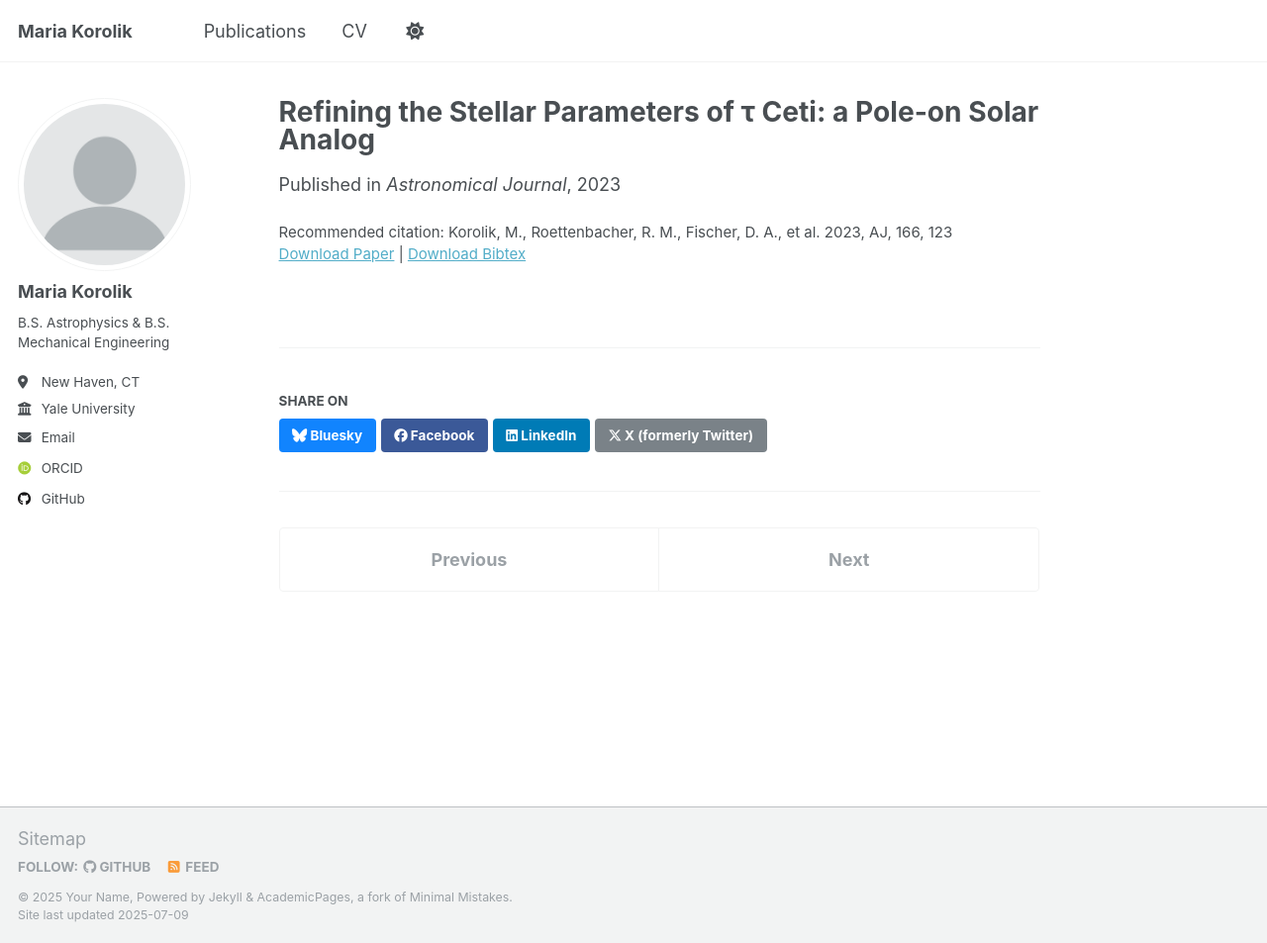
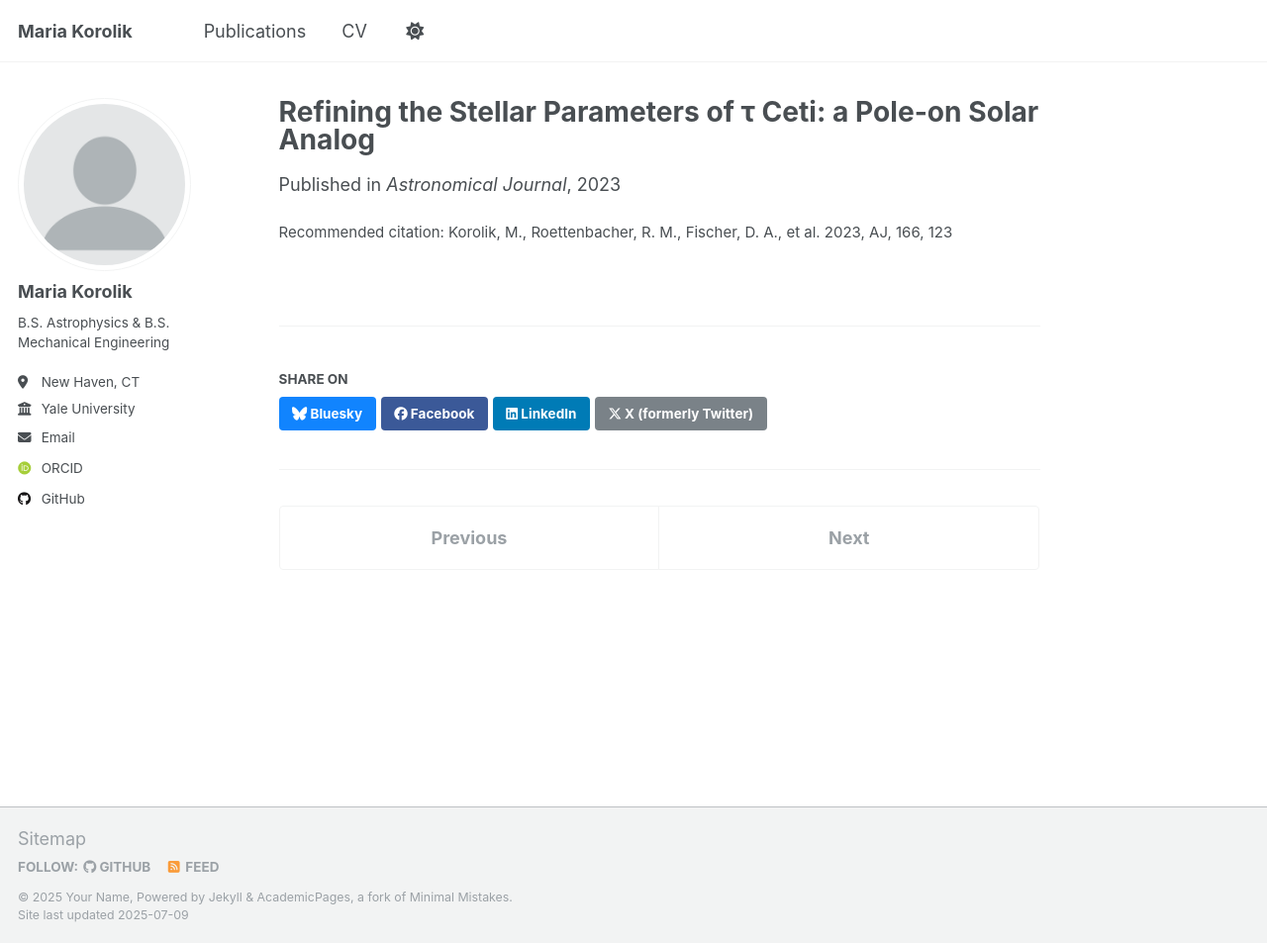
Before and after one commit to mkorolik/mkorolik.github.io, a Jekyll site: the page built from _publications/tau-ceti.md, in a window 1280 px wide and 953 px high. Shown: the whole window at 99% size. Built offline with Jekyll 4.4.1, drawn with Linux system fonts in a browser that asks for light colours; some web fonts are replaced; a script that is not in the unit is left out; part of the change alters nothing that is shown.

```diff
--- a/_publications/tau-ceti.md
+++ b/_publications/tau-ceti.md
@@ -6,7 +6,7 @@ permalink: /publication/tau-ceti
 # excerpt: 'This paper is about the number 1. The number 2 is left for future work.'
 date: 2023-08-01
 venue: 'Astronomical Journal'
-paperurl: 'https://iopscience.iop.org/article/10.3847/1538-3881/ace906/pdf'
-bibtexurl: 'http://academicpages.github.io/files/bibtex1.bib'
+# paperurl: 'https://iopscience.iop.org/article/10.3847/1538-3881/ace906/pdf'
+# bibtexurl: 'http://academicpages.github.io/files/bibtex1.bib'
 citation: 'Korolik, M., Roettenbacher, R. M., Fischer, D. A., et al. 2023, AJ, 166, 123'
 ---
```
